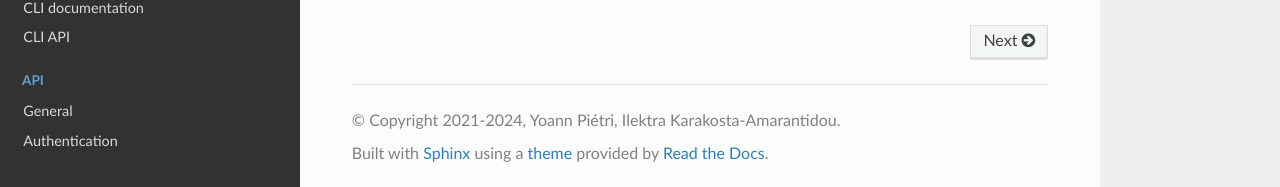
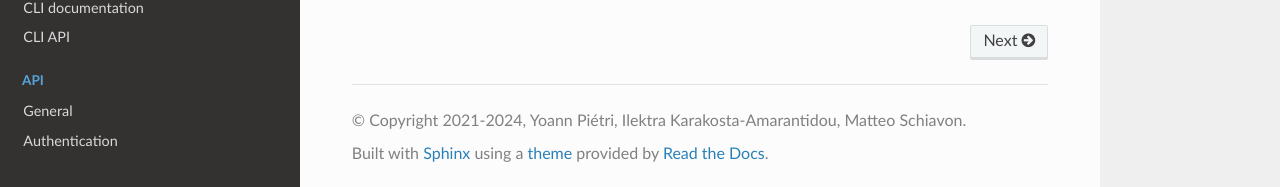
Before and after one commit to qosst/qosst-core, a Sphinx documentation site: the page built from docs/source/index.md, in a window 1280 px wide and 900 px high, scrolled down 724 px. Shown: the part 710-897 px from the top of the window. Built offline with Sphinx 7.4.7 and the Read the Docs theme 3.1.0, drawn with Linux system fonts in a browser that asks for light colours.

Commit message:
Update author and copyright information

```diff
--- a/docs/source/conf.py
+++ b/docs/source/conf.py
@@ -20,8 +20,8 @@ sys.path.insert(0, os.path.abspath("."))
 # -- Project information -----------------------------------------------------
 
 project = "qosst-core"
-copyright = "2021-2024, Yoann Piétri, Ilektra Karakosta-Amarantidou"
-author = "Yoann Piétri, Ilektra Karakosta-Amarantidou"
+copyright = "2021-2024, Yoann Piétri, Ilektra Karakosta-Amarantidou, Matteo Schiavon"
+author = "Yoann Piétri, Ilektra Karakosta-Amarantidou, Matteo Schiavon"
 
 # The full version, including alpha/beta/rc tags
 release = __version__
```
